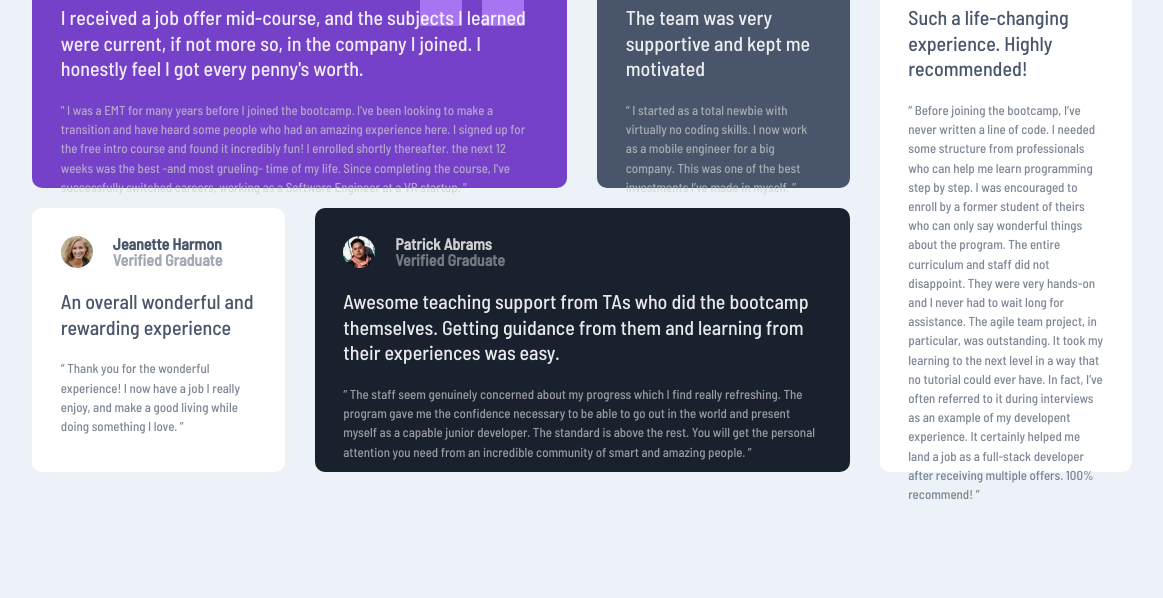
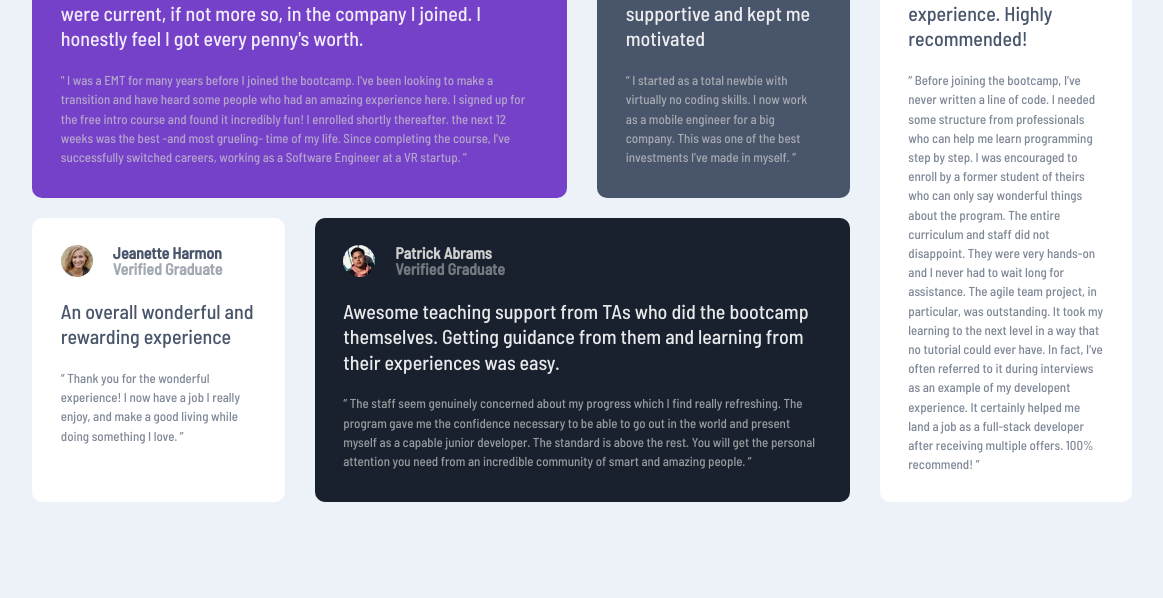
Before and after one commit to AngelGris76/testimonials-grid-section, a plain HTML site: page index.html in a window 1536 px wide. Shown: the part 202-800 px from the top of the page, without its empty margins (186-1349 px from the left). Drawn offline with Linux system fonts and the light colour scheme.

Commit message:
Correccion rotura en desktop

```diff
--- a/css/styles.css
+++ b/css/styles.css
@@ -116,7 +116,7 @@ body
     {
         grid-template-columns: repeat(2,1fr);
         grid-template-rows: repeat(2,auto);
-        grid-auto-rows: auto;
+        margin: auto;
         max-width: 874px;
     }
 
@@ -131,7 +131,6 @@ body
     .container
     {
         grid-auto-flow: dense;
-        grid-template-rows: repeat(2,33vh);
         grid-template-columns: repeat(4,1fr);
         max-width: 1100px;
     }
```
